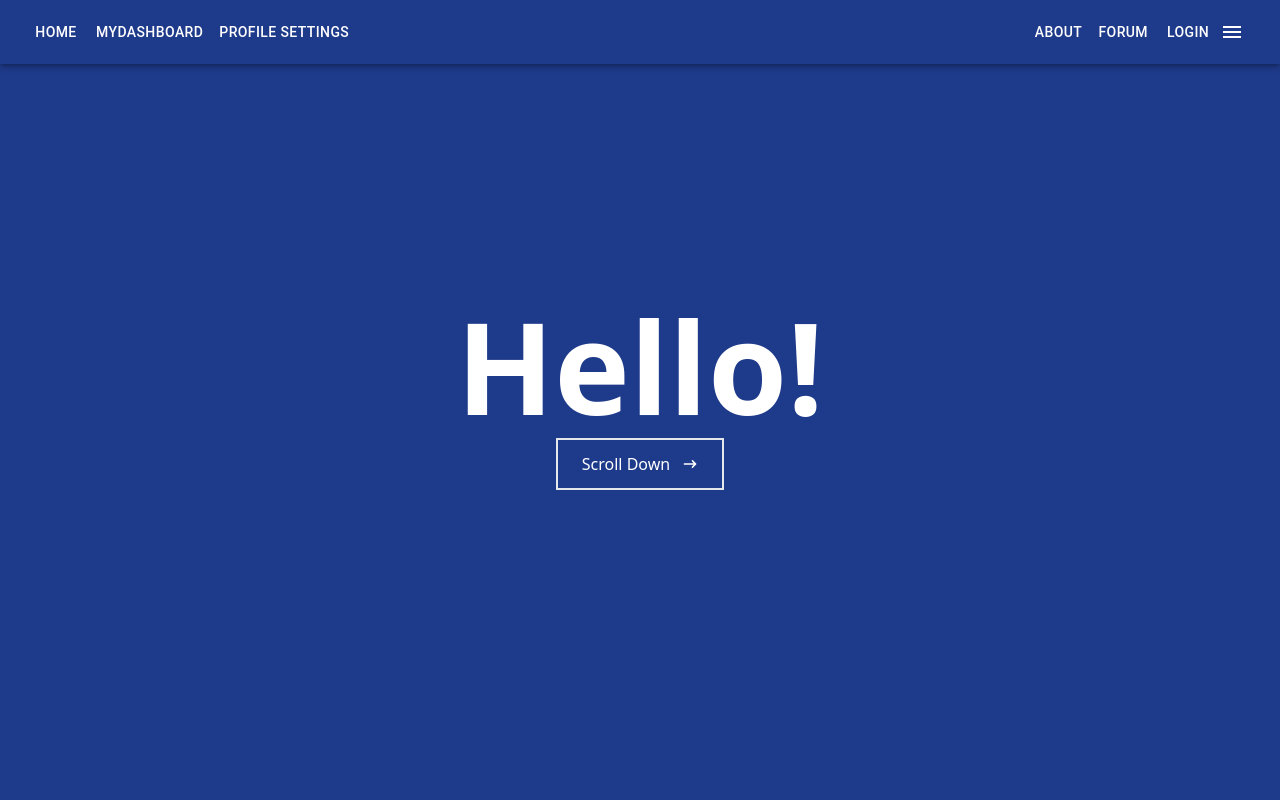
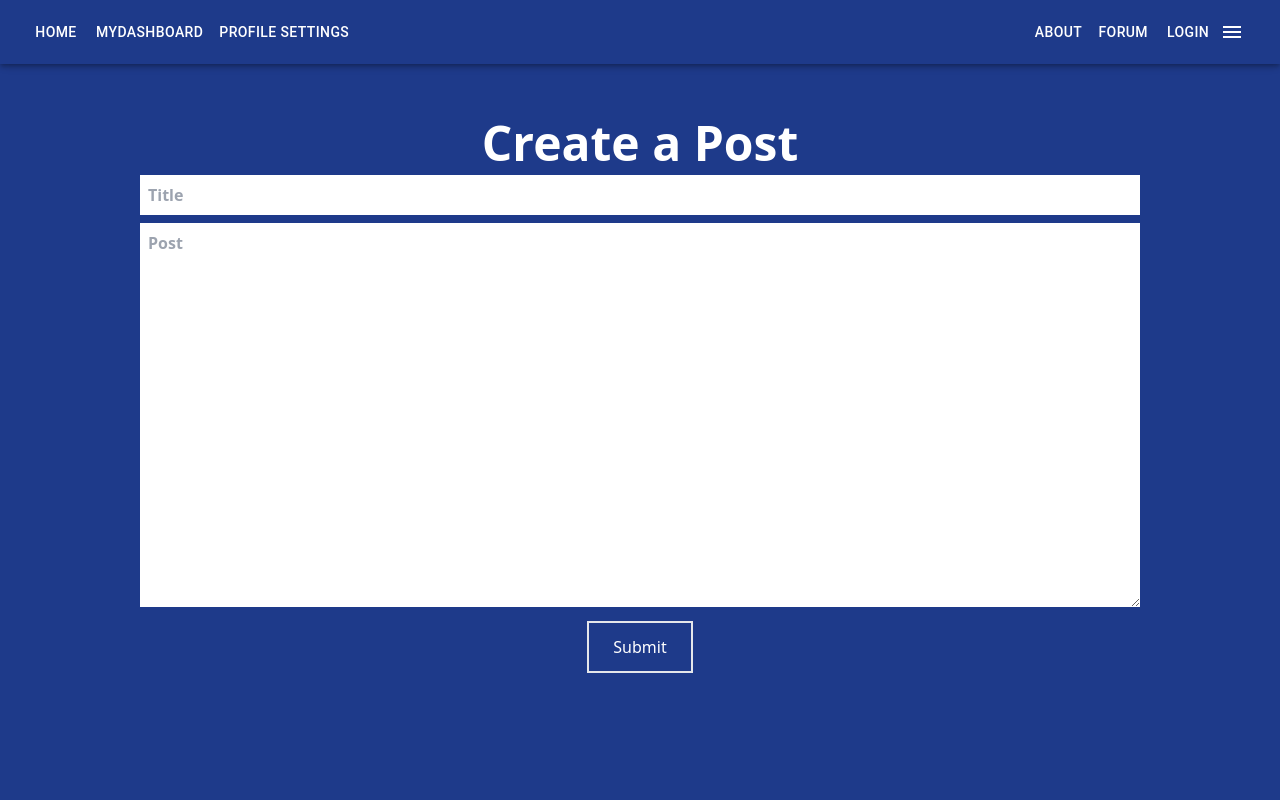
Before and after one commit to Team-H-Capstone/Capstone-TeamH, a React (Create React App) app: page /createpost in a window 1280 px wide. Shown: the top 800 px of the page. Built offline with nearby package versions, Linux system fonts and the light colour scheme; no server answers.

Commit message:
the forum is working

```diff
--- a/src/App.js
+++ b/src/App.js
@@ -1,10 +1,12 @@
 import { Route, Routes } from "react-router-dom";
 import Home from "./components/Hello";
 import Navbar from "./components/Navbar";
-import About from './components/About';
-import MyDashboard from './components/Dashboard/MyDasboard';
-import Login from './components/Login';
-import Register from './components/Register';
+import About from "./components/About";
+import MyDashboard from "./components/Dashboard/MyDasboard";
+import Login from "./components/Login";
+import Register from "./components/Register";
+import CreatePost from "./components/Forum/CreatePost";
+import Forum from "./components/Forum/Forum";
 
 const App = () => {
   return (
@@ -14,10 +16,13 @@ const App = () => {
         <Route path="/*" element={<Home />} />
         <Route path="/home" element={<Home />} />
         <Route path="/about" element={<About />} />
-        <Route path="/mydashboard" element={<MyDashboard/>} />
+        <Route path="/mydashboard" element={<MyDashboard />} />
         <Route path="/login" element={<Login />} />
         <Route path="/register" element={<Register />} />
-    </Routes>
+        <Route path="/createpost" element={<CreatePost />} />
+        <Route path="/forum" element={<Forum />} />
+
+      </Routes>
     </div>
   );
 };
--- /dev/null
+++ b/src/components/Forum/CreatePost.js
@@ -0,0 +1,59 @@
+import React, { useState } from "react";
+import { addDoc, collection, serverTimestamp } from "firebase/firestore";
+import { db, auth } from "../../firebase-config";
+import { useNavigate } from "react-router-dom";
+
+const CreatePost = () => {
+  const [title, setTitle] = useState("");
+  const [post, setPost] = useState("");
+
+  const postCollection = collection(db, "posts");
+
+  const navigate = useNavigate()
+
+  const createpost = async () => {
+    await addDoc(postCollection, {
+      title,
+      post,
+      author: { name: auth.currentUser.displayName, id: auth.currentUser.uid },
+      timestamp: serverTimestamp(),
+    });
+    navigate("/forum")
+  };
+
+  return (
+    <div className="w-full h-screen">
+      <section className="flex flex-col justify-center items-center w-full h-full bg-[#1e3a8a] text-white">
+        <h1 className="text-5xl font-bold">Create a Post</h1>
+        <div className="p-2">
+          <input
+            className="box-border w-[1000px] font-bold text-black p-2"
+            placeholder="Title"
+            onChange={(event) => {
+              setTitle(event.target.value);
+            }}
+          />
+        </div>
+        <div>
+        <form>
+          <textarea
+            className="box-border w-[1000px] h-96 font-bold text-black p-2"
+            placeholder="Post"
+            onChange={(event) => {
+              setPost(event.target.value);
+            }}
+          />
+           </form>
+        </div>
+        <button
+          className="text-white group border-2 px-6 py-3 my-2 flex items-center hover:bg-orange-600 hover:border-orange-600"
+          onClick={createpost}
+        >
+          Submit
+        </button>
+      </section>
+    </div>
+  );
+};
+
+export default CreatePost;
--- /dev/null
+++ b/src/components/Forum/Forum.js
@@ -0,0 +1,42 @@
+import React, { useState, useEffect } from "react";
+import { collection, query, onSnapshot, orderBy } from "firebase/firestore";
+import { db } from "../../firebase-config";
+
+const Forum = () => {
+  const [postLists, SetPostList] = useState([]);
+
+  useEffect(() => {
+    const q = query(collection(db, "posts"), orderBy("timestamp"));
+    const snap = onSnapshot(q, (querySnapshot) => {
+      let postLists = [];
+      querySnapshot.forEach((doc) => {
+        postLists.push({ ...doc.data(), id: doc.id });
+      });
+      SetPostList(postLists);
+    });
+    return () => snap();
+  }, []);
+
+  return (
+    <div className="w-full h-auto flex flex-col items-center pt-20 bg-[#1e3a8a]">
+      {postLists.map((post) => {
+        return (
+          <div
+            key={post.id}
+            className="w-[600px] h-auto max-h-[600px] bg-white shadow-2xl m-2 p-2 rounded-lg"
+          >
+            <div className="justify-center">
+              <div className="font-bold text-2xl">
+                <h1>{post.title}</h1>
+              </div>
+            </div>
+            <p className="font-bold">{post.post}</p>
+            <div>{post.author.name}</div>
+          </div>
+        );
+      })}
+    </div>
+  );
+};
+
+export default Forum;
--- a/src/components/Hello.js
+++ b/src/components/Hello.js
@@ -4,8 +4,6 @@ import AOS from "aos";
 import "aos/dist/aos.css";
 import { HiArrowNarrowRight } from "react-icons/hi";
 import { Link } from "react-scroll";
-import Login from "./Login";
-import Register from "./Register";
 
 const Home = () => {
   useEffect(() => {
--- a/src/components/Logout.js
+++ b/src/components/Logout.js
@@ -2,7 +2,7 @@ import React from "react";
 import { logout } from "../firebase-config";
 
 const Logout = () => {
-  return <button onClick={() => logout()}>LOG OUT</button>;
+  return <button onClick={() => logout()}>Log Out</button>;
 };
 
 export default Logout;
--- a/src/components/Navbar.js
+++ b/src/components/Navbar.js
@@ -7,9 +7,10 @@ import Button from "@mui/material/Button";
 import IconButton from "@mui/material/IconButton";
 import MenuIcon from "@mui/icons-material/Menu";
 import { Link } from "react-router-dom";
-import Logout from "./Logout";
 import { auth } from "../firebase-config";
 import { useAuthState } from "react-firebase-hooks/auth";
+import { logout } from "../firebase-config";
+
 
 const Navbar = () => {
   const [open, setOpen] = useState("false");
@@ -57,17 +58,24 @@ const Navbar = () => {
             <Link to="/about">
               <Button color="inherit">About</Button>
             </Link>
-            <Button color="inherit">Forum</Button>
+
+            <Link to="/forum">
+              <Button color="inherit">Forum</Button>
+            </Link>
 
             {user ? (
-              <Logout />
+              <>
+                <Link to="/createpost">
+                  <Button color="inherit">Create</Button>
+                </Link>
+                <button color="inherit" onClick={() => logout()}>LOG OUT</button>
+              </>
             ) : (
               <Link to="/login">
                 <Button color="inherit">Login</Button>
               </Link>
             )}
 
-            {/* <Logout /> */}
             <IconButton
               className="dropdown"
               onClick={handleClick}
```
Also changed, not shown: src/firebase-config.js (+0 -11 lines), src/index.css (line endings or trailing spaces).
